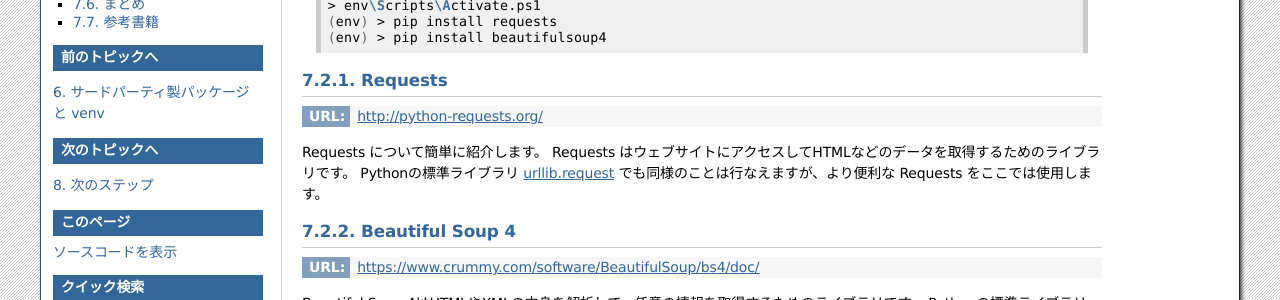
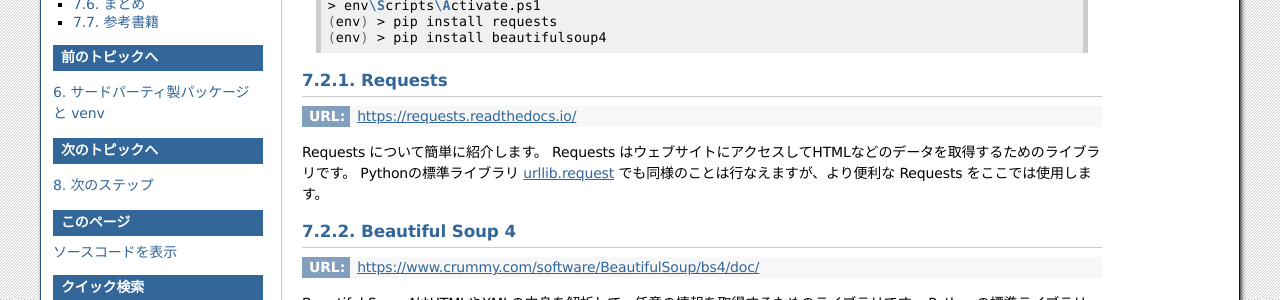
Before and after one commit to pyconjp/pycamp.pycon.jp, a Sphinx documentation site: the page built from source/textbook/7_scraping.rst, in a window 1280 px wide and 900 px high, scrolled down 492 px. Shown: the part 152-452 px from the top of the window. Built offline with Sphinx 7.4.7, drawn with Linux system fonts in a browser that asks for light colours; some of the changed lines change nothing that is shown.

Commit message:
update requests link

```diff
--- a/source/textbook/7_scraping.rst
+++ b/source/textbook/7_scraping.rst
@@ -44,7 +44,7 @@ venv環境を ``activate`` コマンドで有効にし、Web APIとスクレイ
 
 Requests
 --------
-:URL: http://python-requests.org/
+:URL: https://requests.readthedocs.io/
 
 Requests について簡単に紹介します。
 Requests はウェブサイトにアクセスしてHTMLなどのデータを取得するためのライブラリです。
@@ -371,7 +371,7 @@ Requests の主な使い方
 ここでは Requests の主な使い方の例をいくつか載せます。
 詳細については以下の公式ドキュメントを参照してください。
 
-:公式ドキュメント: `Requests: HTTP for Humans <https://requests.readthedocs.io/en/latest/>`_
+:公式ドキュメント: `Requests: HTTP for Humans <https://requests.readthedocs.io/>`_
 
 以下は認証つきのURLにアクセスして、結果を取得する例です。
 
```
